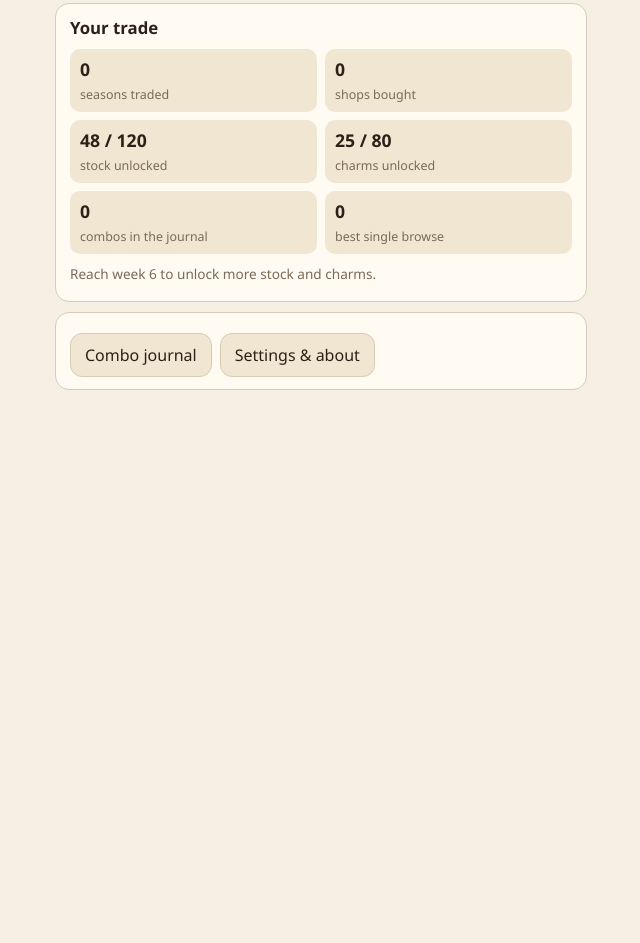
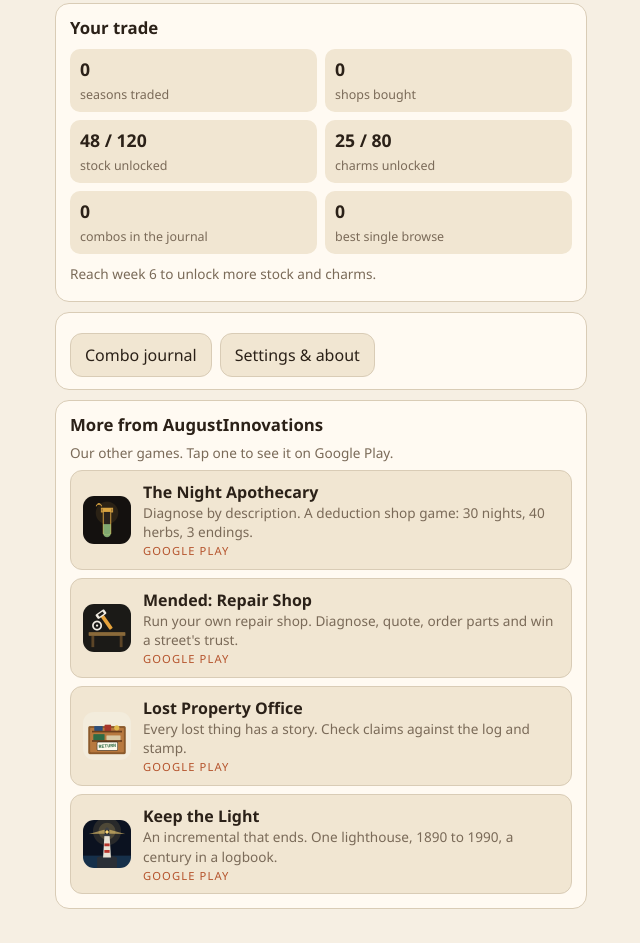
Before and after one commit to taugustincst/project-shell-01, a website with bundled scripts: page index.html in a window 1280 px wide. Shown: the part 674-1617 px from the top of the page, without its empty margins (319-959 px from the left). Before the commit the page ends 1098 px from the top, so only its background shows below. Built offline with nearby package versions, Linux system fonts and the light colour scheme.

Commit message:
More from AugustInnovations: other live games from the menu (v1.2.1)
A card on the market gate (the title screen) lists the studio's other live titles with icon, one-line hook and
a Google Play link each. No prices, no ads, no tracking, and never
reachable during play. Titles are switched on by the live flag in
js/more.js.

Co-Authored-By: Claude Opus 5.5 <noreply@anthropic.com>

```diff
--- a/index.html
+++ b/index.html
@@ -23,6 +23,7 @@
     </div>
     <div class="card" id="meta-card"></div>
     <div class="card"><div class="row-btns"><button class="btn" id="btn-journal-title">Combo journal</button><button class="btn" id="btn-more-title">Settings &amp; about</button></div></div>
+    <div class="card" id="more-card" hidden><h2>More from AugustInnovations</h2><p class="muted small">Our other games. Tap one to see it on Google Play.</p><ul class="more-list" id="more-list"></ul></div>
   </section>
 
   <!-- Market -->
@@ -71,7 +72,7 @@
     <div class="card"><h2>Save</h2><p class="muted small">Progress is saved on this device automatically. Nothing leaves it.</p>
       <div class="row-btns"><button class="btn" id="btn-abandon">Abandon this season</button><button class="btn danger" id="btn-reset">Forget everything</button></div></div>
     <div class="card about"><h2>About</h2><p>Open Stall is a cozy builder about running a market stall: stock it, discover combos, pay the fee, buy the shop. No ads, no timers, no accounts, offline.</p>
-      <p class="muted small">Version <span id="about-version">1.0.0</span> · <a href="privacy.html">Privacy</a> · © AugustInnovations LLC</p></div>
+      <p class="muted small">Version <span id="about-version">1.2.1</span> · <a href="privacy.html">Privacy</a> · © AugustInnovations LLC</p></div>
     <div class="row-btns"><button class="btn" id="btn-back-title">Back to the market gate</button></div>
   </section>
 </div>
@@ -107,6 +108,7 @@
   <div class="row-btns"><button class="btn" id="u-restore">Restore purchase</button><button class="btn" id="u-later">Not now</button></div>
 </div></div>
 <div id="toast" class="toast" hidden></div>
-<script src="js/data.js"></script><script src="js/engine.js"></script><script src="js/billing.js"></script><script src="js/game.js"></script>
+<script src="js/data.js"></script><script src="js/engine.js"></script><script src="js/billing.js"></script><script src="js/more.js"></script>
+<script src="js/game.js"></script>
 </body>
 </html>
--- a/js/game.js
+++ b/js/game.js
@@ -2,7 +2,7 @@
 (function () {
 'use strict';
 const E = window.OS, D = E.D;
-const VERSION = '1.1.0', SAVE_KEY = 'openstall.v1', BACKUP_KEY = 'openstall.v1.backup';
+const VERSION = '1.2.1', SAVE_KEY = 'openstall.v1', BACKUP_KEY = 'openstall.v1.backup';
 /* The one-time unlock (Google Play in the Play edition, see js/billing.js). Village Green and the first pool
    tiers are free; Harbour Market, City Square, the Free Market and the later stock need it. A save never
    carries it: only Play's answer (cached by billing.js) does. */
@@ -307,6 +307,8 @@ function info(s, it) {
 function applySettings() { const s = P.settings; for (const k of ['large', 'motion', 'contrast']) { document.documentElement.classList.toggle(k, s[k]); $('opt-' + k).checked = s[k]; } }
 function init() {
   load(); applySettings(); $('about-version').textContent = VERSION;
+  // More from AugustInnovations sits on the market gate (the title screen) only, never in the market.
+  $('more-card').hidden = !(window.MoreGames && window.MoreGames.render($('more-list'), 'openstall'));
   $('btn-start').onclick = startRun; $('btn-continue').onclick = enterMarket;
   $('btn-journal-title').onclick = () => { const m = $('more-content'); m.hidden = true; const box = document.createElement('div'); box.className = 'card'; box.innerHTML = '<h2>Combo journal</h2><div id="journal-title-list"></div><div class="row-btns"><button class="btn" id="btn-journal-close">Close</button></div>'; $('screen-title').appendChild(box); renderJournal(box.querySelector('#journal-title-list')); box.querySelector('#btn-journal-close').onclick = () => box.remove(); };
   $('btn-more-title').onclick = () => { const m = $('more-content'); $('screen-title').appendChild(m); m.hidden = false; $('btn-back-title').hidden = true; m.scrollIntoView(); };
--- /dev/null
+++ b/js/more.js
@@ -0,0 +1,56 @@
+/* More from AugustInnovations: the studio's other games, each linked to its
+   Google Play listing. No prices, no ads, no tracking: the screen makes no
+   network call of its own and records nothing. It lives in the main menu only,
+   never inside play, which is what keeps the "Contains ads" answer at No.
+
+   A title shows only while `live` is true. Turn it on once its listing is
+   public, or the link opens Play's "not found" page. Titles with no hook or
+   icon here stay hidden too. The 16+ Night Shift is left out on purpose,
+   because these games are rated for younger players. Same file in every game. */
+(function (root) {
+  'use strict';
+  var PLAY = 'https://play.google.com/store/apps/details?id=com.taugustincst.';
+  var CATALOG = [
+    { id: 'elderon', title: 'Elderon', hook: '', tags: ['strategy', 'rpg'], live: false },
+    { id: 'ironhold', title: 'Ironhold', hook: '', tags: ['strategy'], live: false },
+    { id: 'lostproperty', title: 'Lost Property Office', hook: 'Every lost thing has a story. Check claims against the log and stamp.', tags: ['deduction', 'story', 'cozy'], live: true },
+    { id: 'apothecary', title: 'The Night Apothecary', hook: 'Diagnose by description. A deduction shop game: 30 nights, 40 herbs, 3 endings.', tags: ['deduction', 'shop', 'story', 'cozy'], live: true },
+    { id: 'mended', title: 'Mended: Repair Shop', hook: "Run your own repair shop. Diagnose, quote, order parts and win a street's trust.", tags: ['deduction', 'shop', 'cozy'], live: true },
+    { id: 'keepthelight', title: 'Keep the Light', hook: 'An incremental that ends. One lighthouse, 1890 to 1990, a century in a logbook.', tags: ['incremental', 'story', 'cozy'], live: true },
+    { id: 'openstall', title: 'Open Stall: Market Builder', hook: 'Lay out a market stall, find the combos, pay the fee, buy the shop on the square.', tags: ['shop', 'builder', 'cozy'], live: false },
+    { id: 'cartographer', title: "Cartographer's Apprentice", hook: 'Not a quiz. A geography deduction game: evidence, atlas, expedition, career.', tags: ['deduction', 'educational'], live: false },
+    { id: 'blackpool', title: 'The 9:15 to Blackpool', hook: 'Casebook deduction. Six closed cases, real evidence, confirmed in threes.', tags: ['deduction', 'mystery', 'story'], live: false }
+  ];
+
+  function url(t) { return PLAY + t.id; }
+  function icon(t) { return 'icons/more/' + t.id + '.png'; }
+
+  // The other live titles, nearest genre first: most shared tags, then catalog order.
+  function listFor(selfId, catalog) {
+    catalog = catalog || CATALOG;
+    var me = catalog.filter(function (t) { return t.id === selfId; })[0];
+    var mine = me ? me.tags : [];
+    return catalog
+      .map(function (t, i) { return { t: t, i: i, n: t.tags.filter(function (g) { return mine.indexOf(g) >= 0; }).length }; })
+      .filter(function (x) { return x.t.id !== selfId && x.t.live && x.t.hook; })
+      .sort(function (a, b) { return b.n - a.n || a.i - b.i; })
+      .map(function (x) { return x.t; });
+  }
+
+  function esc(s) { return String(s).replace(/[&<>"']/g, function (c) { return { '&': '&amp;', '<': '&lt;', '>': '&gt;', '"': '&quot;', "'": '&#39;' }[c]; }); }
+
+  // Fills `el` with one row per title and returns how many there are.
+  function render(el, selfId) {
+    var list = listFor(selfId);
+    el.innerHTML = list.map(function (t) {
+      return '<li><a class="more-row" href="' + esc(url(t)) + '" target="_blank" rel="noopener" data-app="' + esc(t.id) + '">' +
+        '<img class="more-icon" src="' + esc(icon(t)) + '" alt="" width="48" height="48">' +
+        '<span class="more-text"><b class="more-title">' + esc(t.title) + '</b><span class="more-hook">' + esc(t.hook) + '</span>' +
+        '<span class="more-store">Google Play</span></span></a></li>';
+    }).join('');
+    return list.length;
+  }
+
+  var api = { CATALOG: CATALOG, listFor: listFor, url: url, icon: icon, render: render };
+  if (typeof module !== 'undefined' && module.exports) module.exports = api; else root.MoreGames = api;
+})(this);
--- a/package.json
+++ b/package.json
@@ -1,6 +1,6 @@
 {
-  "name": "open-stall", "version": "1.2.0", "private": true,
+  "name": "open-stall", "version": "1.2.1", "private": true,
   "description": "Open Stall: a cozy market-stall builder packaged for Google Play.",
-  "scripts": { "test": "node tests/engine.test.js && node tests/smoke.js", "tap-through": "node tools/tap-through.js", "harness": "node sim/harness.js 50 green 1 && MIN_VIABLE=12 node sim/harness.js 300 harbour 3 && MIN_VIABLE=12 node sim/harness.js 300 square 3", "icons": "node tools/make-icons.js" },
+  "scripts": { "test": "node tests/more.test.js && node tests/engine.test.js && node tests/smoke.js", "tap-through": "node tools/tap-through.js", "harness": "node sim/harness.js 50 green 1 && MIN_VIABLE=12 node sim/harness.js 300 harbour 3 && MIN_VIABLE=12 node sim/harness.js 300 square 3", "icons": "node tools/make-icons.js" },
   "devDependencies": { "playwright": "^1.50.0" }
 }
--- a/style.css
+++ b/style.css
@@ -83,3 +83,10 @@ html.contrast .stall .links line { stroke: #000; }
 .cell.quay.empty { border-bottom-style: solid; }
 .cell.order { box-shadow: inset 0 0 0 3px var(--accent); }
 html.contrast .cell.quay, html.contrast .cell.quay.dry { border-bottom-color: #000; }
+/* More from AugustInnovations */
+.more-list { list-style: none; margin: 8px 0 2px; padding: 0; display: grid; gap: 8px; }
+.more-row { display: flex; gap: 12px; align-items: center; padding: 10px 12px; border: 1px solid var(--line); border-radius: 12px; background: var(--panel-2); color: var(--ink); text-decoration: none; min-height: 48px; }
+.more-row:active { background: var(--bg); } .more-row:focus-visible { outline: 3px solid var(--accent); outline-offset: 2px; }
+.more-icon { width: 48px; height: 48px; border-radius: 11px; flex: none; }
+.more-text { display: flex; flex-direction: column; min-width: 0; } .more-title { font-size: 1rem; } .more-hook { font-size: .85rem; color: var(--muted); }
+.more-store { font-size: .7rem; text-transform: uppercase; letter-spacing: .1em; color: var(--accent); margin-top: 2px; }
--- a/sw.js
+++ b/sw.js
@@ -1,6 +1,6 @@
 /* Open Stall service worker: offline app shell. Bump VERSION on every release. */
-const VERSION = 'openstall-v1.2.0';
-const ASSETS = ['./', './index.html', './style.css', './js/data.js', './js/engine.js', './js/billing.js', './js/game.js', './manifest.webmanifest', './privacy.html', './icons/icon-192.png', './icons/icon-512.png', './icons/maskable-512.png'];
+const VERSION = 'openstall-v1.2.1';
+const ASSETS = ['./', './index.html', './style.css', './js/data.js', './js/engine.js', './js/billing.js', './js/more.js', './js/game.js', './manifest.webmanifest', './privacy.html', './icons/icon-192.png', './icons/more/apothecary.png', './icons/more/blackpool.png', './icons/more/cartographer.png', './icons/more/keepthelight.png', './icons/more/lostproperty.png', './icons/more/mended.png', './icons/icon-512.png', './icons/maskable-512.png'];
 self.addEventListener('install', e => { e.waitUntil(caches.open(VERSION).then(c => c.addAll(ASSETS)).then(() => self.skipWaiting())); });
 self.addEventListener('activate', e => { e.waitUntil(caches.keys().then(ks => Promise.all(ks.filter(k => k !== VERSION).map(k => caches.delete(k)))).then(() => self.clients.claim())); });
 self.addEventListener('fetch', e => {
```
Also changed, not shown: HANDOFF.md (+1 -0 lines), PLAY.md (+2 -2 lines), tests/more.test.js (added, +17 -0 lines), tests/smoke.js (+3 -0 lines), icons/more/apothecary.png (added), icons/more/blackpool.png (added), icons/more/cartographer.png (added), icons/more/keepthelight.png (added), icons/more/lostproperty.png (added), icons/more/mended.png (added), 2 other files.
